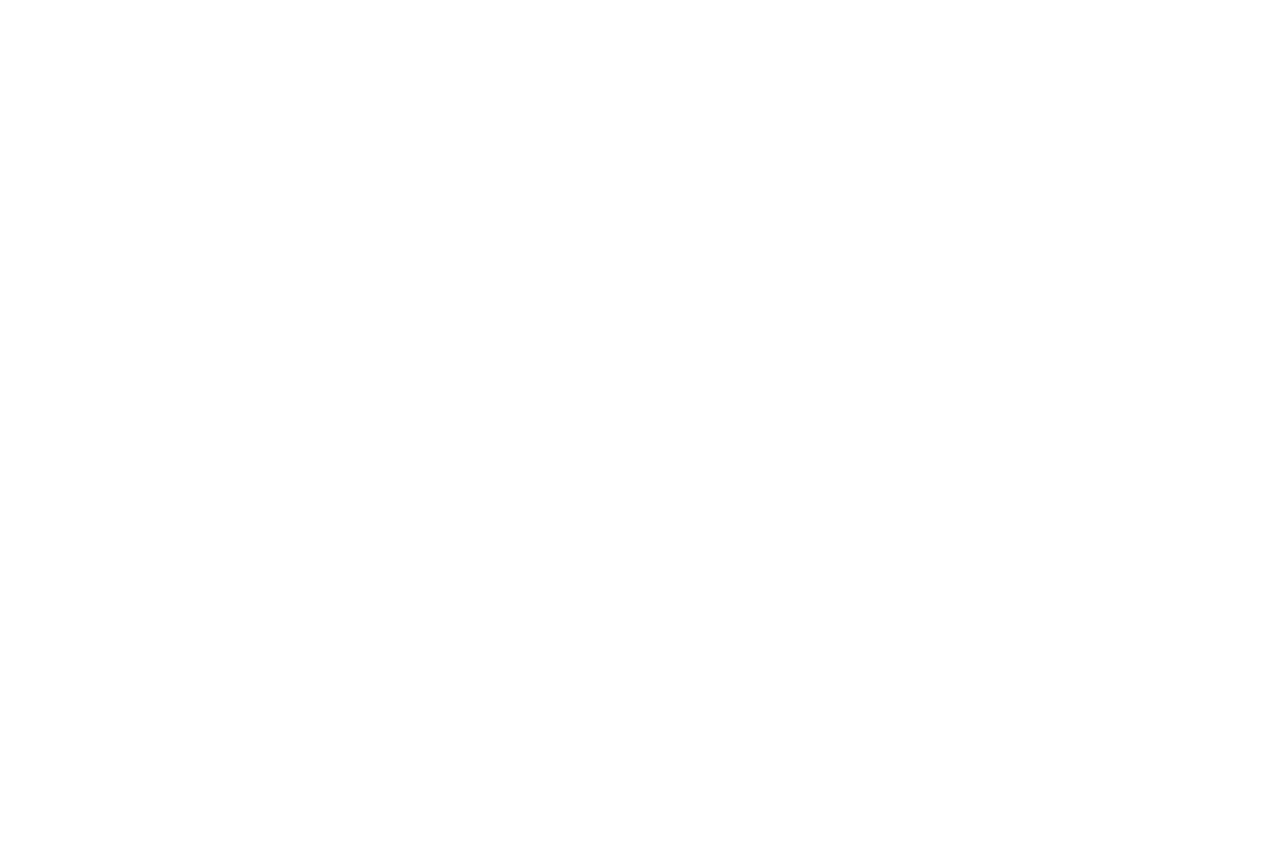
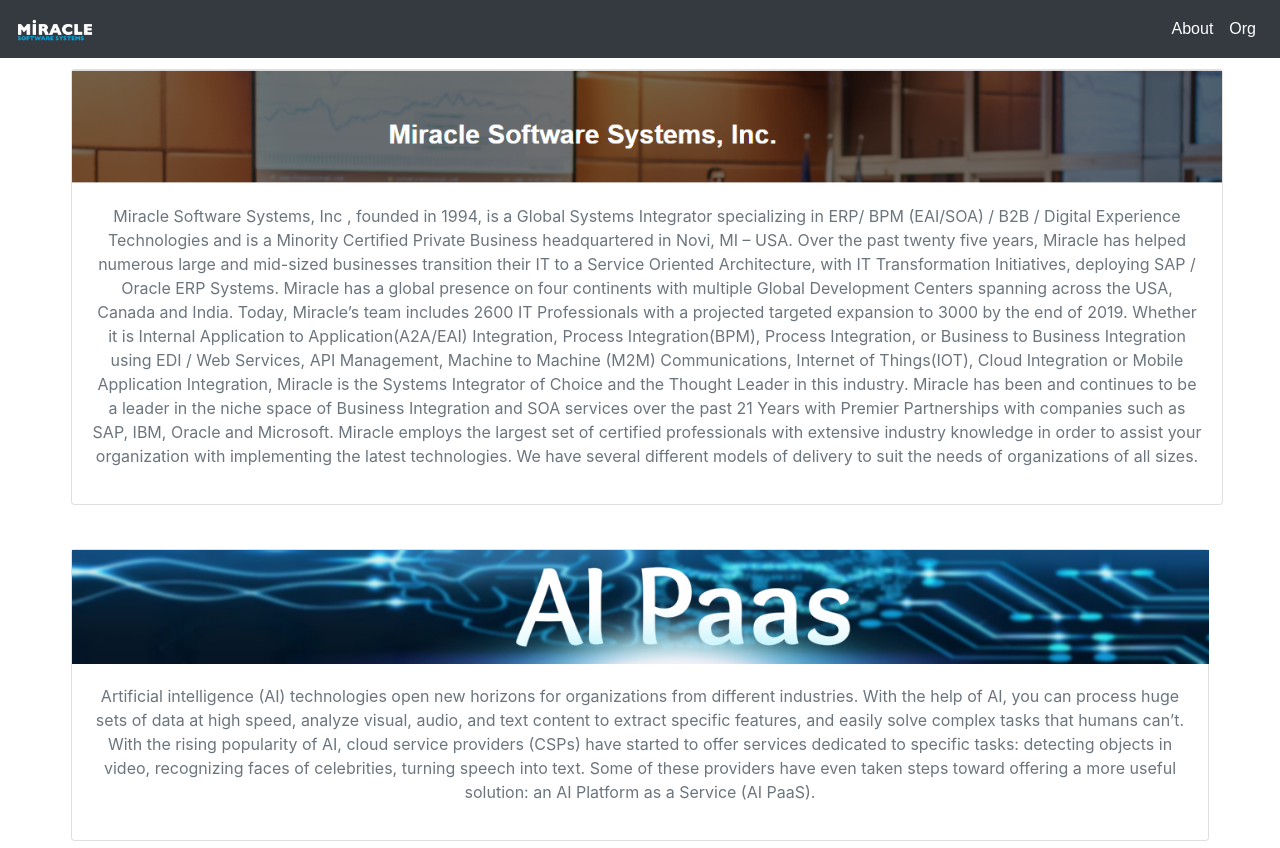
Before and after one commit to Karun27/AIPaaS, a React (Create React App) app: page /About in a window 1280 px wide. Before the commit the page ends 800 px from the top, so only its background shows below. Built offline with nearby package versions, Linux system fonts and the light colour scheme.

Commit message:
add about info

```diff
--- /dev/null
+++ b/src/About.js
@@ -0,0 +1,61 @@
+import React from 'react';
+import {
+  Card, Button, CardImg, CardTitle, CardText, CardGroup,
+  CardSubtitle, CardBody
+} from 'reactstrap';
+import Nav1 from './Nav';
+import './App.css'
+const Example = (props) => {
+
+  return (
+      <div>
+          <Nav1 />
+          <div class="container sauce" >
+
+<div class="row" >
+     <div class="col align-self-center">
+     <div class="row align">
+     <div class="gray">
+     <Card>
+     <img width="1150" src={require('./images/glob.PNG')} alt="Card image cap" />
+        <CardBody>
+
+          <CardText> <p className="display-10 my-6 text-center text-muted">Miracle Software Systems, Inc , founded in 1994, is a Global Systems Integrator specializing in ERP/ BPM (EAI/SOA) / B2B / Digital Experience Technologies and is a Minority Certified Private Business headquartered in Novi, MI – USA. Over the past twenty five years, Miracle has helped numerous large and mid-sized businesses transition their IT to a Service Oriented Architecture, with IT Transformation Initiatives, deploying SAP / Oracle ERP Systems. Miracle has a global presence on four continents with multiple Global Development Centers spanning across the USA, Canada and India. Today, Miracle’s team includes 2600 IT Professionals with a projected targeted expansion to 3000 by the end of 2019.
+
+Whether it is Internal Application to Application(A2A/EAI) Integration, Process Integration(BPM), Process Integration, or Business to Business Integration using EDI / Web Services, API Management, Machine to Machine (M2M) Communications, Internet of Things(IOT), Cloud Integration or Mobile Application Integration, Miracle is the Systems Integrator of Choice and the Thought Leader in this industry. Miracle has been and continues to be a leader in the niche space of Business Integration and SOA services over the past 21 Years with Premier Partnerships with companies such as SAP, IBM, Oracle and Microsoft.
+
+Miracle employs the largest set of certified professionals with extensive industry knowledge in order to assist your organization with implementing the latest technologies. We have several different models of delivery to suit the needs of organizations of all sizes.
+</p>
+</CardText>
+        </CardBody>
+      </Card>
+         </div>
+         <div class="green">
+      <Card>
+      <img width="1150" src={require('./images/aipaas.jpg')} alt="Card image cap" />
+        <CardBody>
+
+          <CardText>
+          <p className="display-10 my-6 text-center text-muted text-center">
+          Artificial intelligence (AI) technologies open new horizons for organizations from different industries. With the help of AI, you can process huge sets of data at high speed, analyze visual, audio, and text content to extract specific features, and easily solve complex tasks that humans can’t.
+
+With the rising popularity of AI, cloud service providers (CSPs) have started to offer services dedicated to specific tasks: detecting objects in video, recognizing faces of celebrities, turning speech into text. Some of these providers have even taken steps toward offering a more useful solution: an AI Platform as a Service (AI PaaS).
+          </p>
+          </CardText>
+
+
+        </CardBody>
+      </Card>
+             </div>
+
+ </div>
+    </div>
+    </div>
+
+    </div>
+    </div>
+
+      );
+};
+
+export default Example;
--- a/src/App.css
+++ b/src/App.css
@@ -81,10 +81,8 @@
 
 #con{
   width:300px;
-  margin-top: 10%;
-  margin-left:2%;
-  background-color: rgb(191, 211, 241);
-  height: 100%;
+  background-color: black;
+  height: 948px;
   overflow: hidden;
   direction: inherit;
   position: relative;
@@ -95,6 +93,28 @@
 }
 .nav-link{
   font-family: Arial, Helvetica, sans-serif;
-  font-size: larger;
-  color:black;
+  font-size: medium;
+  color:white;
 }
+.nav-link :hover,
+.nav-link :focus {
+  color:white;
+}
+
+.gray{border:1px solid white;
+  height: 480px;
+
+
+
+}
+.green{border: 1px solid white;
+  height: 300px;
+  overflow: hidden;
+}
+
+.sauce{
+  margin-top: 10px;
+}
+.font{
+
+}
--- a/src/App.js
+++ b/src/App.js
@@ -6,6 +6,7 @@
 import Data from './axios/Data';
 import HomePage from'./HomePage';
 import ProjectInfo from './ProjectInfo';
+import About from './About';
 class App extends Component {
   render() {
     return (
@@ -16,6 +17,7 @@
       <Route path="/Data" component={Data}/>
       <Route path="/Home" component={HomePage}/>
       <Route path="/Project" component={ProjectInfo}/>
+      <Route path="/About" component={About}/>
     </Switch>
 </BrowserRouter>
     )};
--- a/src/Nav.js
+++ b/src/Nav.js
@@ -12,6 +12,7 @@
   DropdownMenu,
   DropdownItem } from 'reactstrap';
 import image1 from './images/miracle.png';
+import './App.css';
 
 const Example = (props) => {
   const [isOpen, setIsOpen] = useState(false);
@@ -20,21 +21,18 @@
 
   return (
     <div>
-      <Navbar color="dark" light expand="md">
+      <Navbar color="dark" light expand="md" >
         <NavbarBrand href="/">
            <img src={image1} height="30"/>
         </NavbarBrand>
         <NavbarToggler onClick={toggle} />
         <Collapse isOpen={isOpen} navbar>
-          <Nav className="ml-auto" navbar>
+          <Nav className="ml-auto" navbar >
             <NavItem>
-              <NavLink href="/components/" text-color="white">About</NavLink>
+              <NavLink href="/About" className="text-white">About</NavLink>
             </NavItem>
             <NavItem>
-              <NavLink href="/components/">Org</NavLink>
-            </NavItem>
-            <NavItem>
-              <NavLink href="https://github.com/reactstrap/reactstrap">GitHub</NavLink>
+              <NavLink href="/components/" className="text-white">Org</NavLink>
             </NavItem>
           </Nav>
         </Collapse>
--- a/src/SubMenu.js
+++ b/src/SubMenu.js
@@ -26,15 +26,15 @@
 
     return (
         <div>
-      <Nav.Item className={classNames({ open: !this.state.collapsed })}>
+      <Nav.Item  className={classNames({ open: !this.state.collapsed })}>
         <Accordion>
-          <Accordion.Toggle class="link"
+          <Accordion.Toggle
             as={Nav.Link}
             eventKey="0"
             onClick={this.toggleNavbar}
           >
 
-            {title}
+            <span color="white">{title}</span>
             <FontAwesomeIcon
               icon={this.state.collapsed ? faCaretDown : faCaretUp}
               className="float-right"
--- a/src/axios/Data.js
+++ b/src/axios/Data.js
@@ -15,10 +15,10 @@
           }
 
   componentDidMount() {
-  axios.defaults.baseURL = 'http://172.16.1.70:8090/topics';
+  axios.defaults.baseURL = 'http://192.168.2.49:9674/api';
   axios.defaults.headers.post['Content-Type'] ='application/x-www-form-urlencoded';
   axios.defaults.headers.post['Access-Control-Allow-Origin'] = '*';
-    axios.get(`http://172.16.1.70:8090/topics`)
+    axios.get(`http://192.168.2.49:9674/api`)
       .then(res => {
         const topics = res.data;
         console.log(res);
@@ -29,7 +29,7 @@
   render() {
     return (
       <ul>
-        { this.state.topics.map(topic => <li>{topic.name}</li>)}
+        {/* { this.state.topics.map(topic => <li>{topic.name}</li>)} */}
       </ul>
     )
   }
```
Also changed, not shown: src/images/aipaas.jpg (added), src/images/glob.PNG (added).
